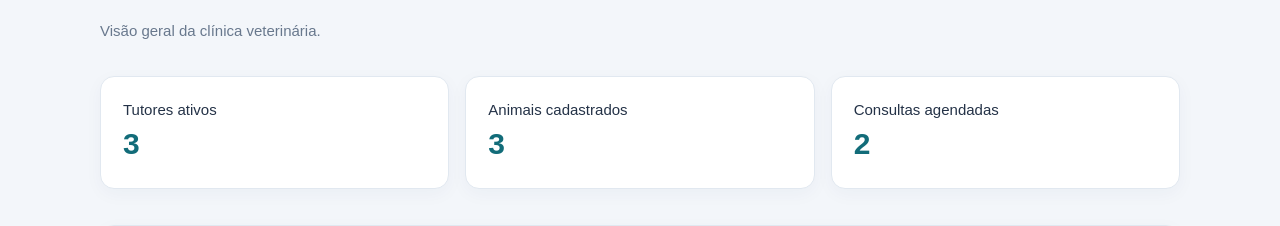
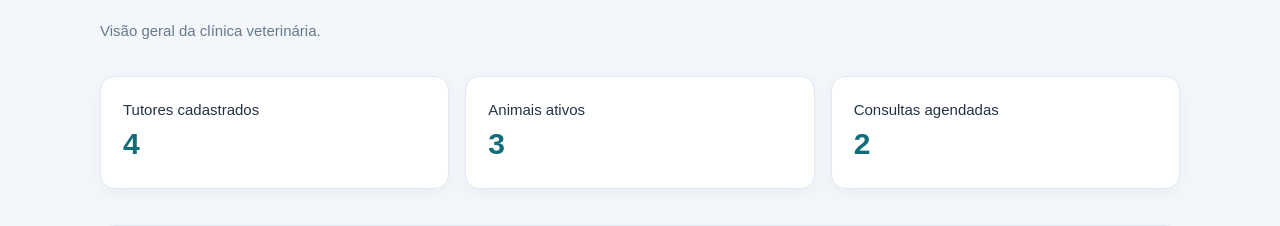
Before and after one commit to Vens0/vetcare_manutencao_djeniffer, a PHP site: page /index.php in a window 1280 px wide. Shown: the part 137-363 px from the top of the page. Run offline with PHP 8.4, Linux system fonts and the light colour scheme; a user stored in the database is signed in; data comes from the database, SQL or seed files in the repository.

Commit message:
add - Décimo chamado, o sistema deveria mostrar a quantidade de tutores cadastrados, e não a quantidade de ativos, indo contra a RF07

```diff
--- a/index.php
+++ b/index.php
@@ -3,7 +3,9 @@ require_once __DIR__.'/config/database.php';
 require_once __DIR__.'/config/auth.php';
 exigirLogin();
 $titulo='Painel';
-$tutores=(int)$pdo->query("SELECT COUNT(*) FROM tutores WHERE ativo=1")->fetchColumn();
+// Chamado 10, O sistema deveria mostrar a quantidade de tutores cadastrados, e não a quantidade de ativos, indo contra a RF07
+// $tutores=(int)$pdo->query("SELECT COUNT(*) FROM tutores WHERE ativo=1")->fetchColumn();
+$tutores=(int)$pdo->query("SELECT COUNT(*) FROM tutores")->fetchColumn();
 // Chamado 9, os animais ativos ainda são contabilizados no painel de animal cadastrados, indo contra a RN12
 // $animais=(int)$pdo->query("SELECT COUNT(*) FROM animais")->fetchColumn();
 $animais=(int)$pdo->query("SELECT COUNT(*) FROM animais WHERE ativo=1")->fetchColumn();
@@ -14,8 +16,10 @@ include __DIR__.'/includes/header.php';
 <h1>Olá, <?= htmlspecialchars($_SESSION['usuario_nome']) ?></h1>
 <p class="muted">Visão geral da clínica veterinária.</p>
 <div class="grid">
- <div class="stat"><span>Tutores ativos</span><strong><?= $tutores ?></strong></div>
- <div class="stat"><span>Animais cadastrados</span><strong><?= $animais ?></strong></div>
+<!-- <div class="stat"><span>Tutores ativos</span><strong><?= $tutores ?></strong></div> -->
+ <div class="stat"><span>Tutores cadastrados</span><strong><?= $tutores ?></strong></div>
+<!-- <div class="stat"><span>Animais cadastrados</span><strong><?= $animais ?></strong></div> -->
+ <div class="stat"><span>Animais ativos</span><strong><?= $animais ?></strong></div>
  <div class="stat"><span>Consultas agendadas</span><strong><?= $consultas ?></strong></div>
 </div>
 <section class="panel"><h2>Próximas consultas</h2>
```
